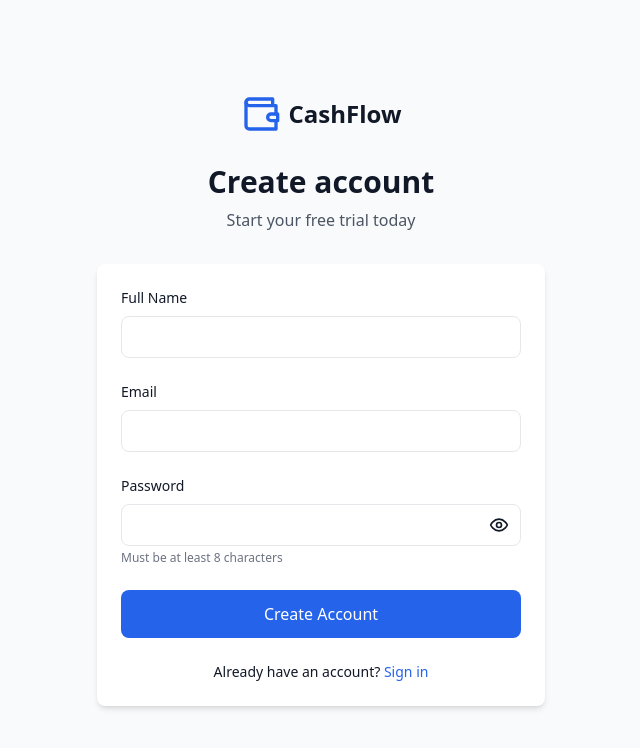
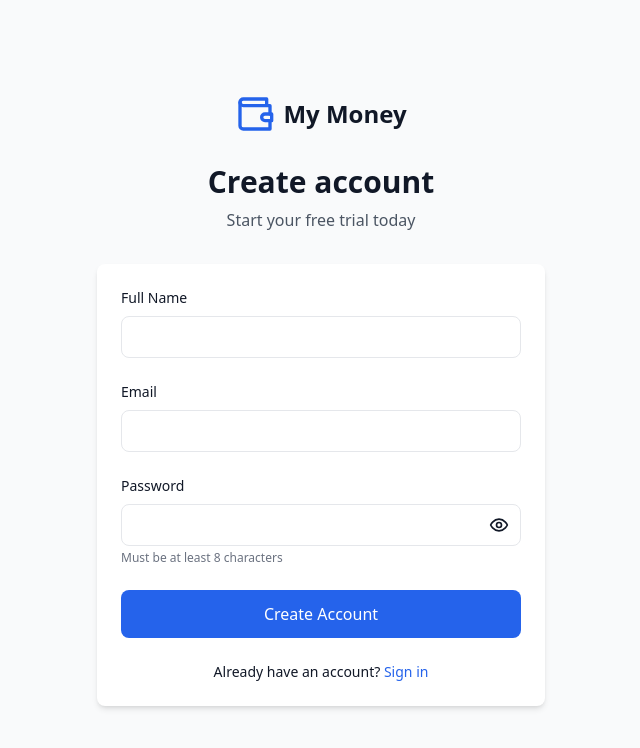
Before and after one commit to mohandshamada/my-money-app, a React (Vite) app in the folder apps/web/: page /register in a window 1280 px wide. Shown: the top 748 px of the page, without its empty margins (319-959 px from the left). Built offline with nearby package versions, Linux system fonts and the light colour scheme; no server answers.

Commit message:
Update web app title and branding to My Money

```diff
--- a/apps/web/index.html
+++ b/apps/web/index.html
@@ -4,7 +4,7 @@
     <meta charset="UTF-8" />
     <link rel="icon" type="image/svg+xml" href="/vite.svg" />
     <meta name="viewport" content="width=device-width, initial-scale=1.0" />
-    <title>CashFlow - Personal Finance & Forecasting</title>
+    <title>My Money - Personal Finance & Forecasting</title>
   </head>
   <body>
     <div id="root"></div>
--- a/apps/web/src/components/Header.tsx
+++ b/apps/web/src/components/Header.tsx
@@ -16,7 +16,7 @@ export function Header() {
             <Link to="/" className="flex items-center gap-2">
               <Wallet className="h-8 w-8 text-primary-600" />
               <span className="text-xl font-bold text-gray-900 dark:text-white">
-                CashFlow
+                My Money
               </span>
             </Link>
           </div>
--- a/apps/web/src/pages/LandingPage.tsx
+++ b/apps/web/src/pages/LandingPage.tsx
@@ -12,7 +12,7 @@ export function LandingPage() {
             <span className="text-primary-600"> Financial Future</span>
           </h1>
           <p className="text-xl text-gray-600 dark:text-gray-300 mb-8 max-w-2xl mx-auto">
-            CashFlow combines simple budgeting with powerful cash flow forecasting.
+            My Money combines simple budgeting with powerful cash flow forecasting.
             See where your money is going and where it will be.
           </p>
           <div className="flex justify-center gap-4">
@@ -35,7 +35,7 @@ export function LandingPage() {
       {/* Features */}
       <div className="max-w-7xl mx-auto px-4 sm:px-6 lg:px-8 py-20">
         <h2 className="text-3xl font-bold text-center text-gray-900 dark:text-white mb-12">
-          Why Choose CashFlow?
+          Why Choose My Money?
         </h2>
         <div className="grid md:grid-cols-2 lg:grid-cols-4 gap-8">
           {[
--- a/apps/web/src/pages/LoginPage.tsx
+++ b/apps/web/src/pages/LoginPage.tsx
@@ -29,7 +29,7 @@ export function LoginPage() {
         <div className="text-center mb-8">
           <Link to="/" className="inline-flex items-center gap-2">
             <Wallet className="h-10 w-10 text-primary-600" />
-            <span className="text-2xl font-bold">CashFlow</span>
+            <span className="text-2xl font-bold">My Money</span>
           </Link>
           <h2 className="mt-6 text-3xl font-bold">Welcome back</h2>
           <p className="mt-2 text-gray-600 dark:text-gray-400">
--- a/apps/web/src/pages/RegisterPage.tsx
+++ b/apps/web/src/pages/RegisterPage.tsx
@@ -30,7 +30,7 @@ export function RegisterPage() {
         <div className="text-center mb-8">
           <Link to="/" className="inline-flex items-center gap-2">
             <Wallet className="h-10 w-10 text-primary-600" />
-            <span className="text-2xl font-bold">CashFlow</span>
+            <span className="text-2xl font-bold">My Money</span>
           </Link>
           <h2 className="mt-6 text-3xl font-bold">Create account</h2>
           <p className="mt-2 text-gray-600 dark:text-gray-400">
```
Also changed, not shown: 2 other files (tests, documents, lock files or other folders).
